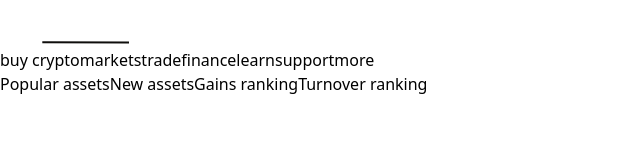
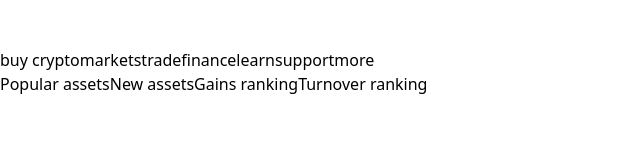
Before and after one commit to roma-marshall/crispy-octo-waffle, a Vue app: page / in a window 1280 px wide. Shown: the top 160 px of the page, without its empty margins (0-640 px from the left). Built offline with nearby package versions, Linux system fonts and the light colour scheme.

Commit message:
svg edit

```diff
--- a/src/App.vue
+++ b/src/App.vue
@@ -11,10 +11,9 @@ const target = ['Popular assets', 'New assets', 'Gains ranking', 'Turnover ranki
           <div class="flex justify-between items-center py-10">
             <div class="cursor-pointer">
               <svg version="1.2" xmlns="http://www.w3.org/2000/svg" viewBox="0 0 161 48" width="161" height="48">
-                <path fill="#0f0e0c" d="m42.3 43.2v-2l86.7 0.3v2z"/>
+                <path fill="#fff" d="m42.3 43.2v-2l86.7 0.3v2z"/>
                 <text style="transform: matrix(1,0,0,1,42,36)">
-                  <tspan x="0" y="0" font-size="24px" fill="#ffffff" font-weight="400" font-family="DejaVuSans">E
-                  </tspan>
+                  <tspan x="0" y="0" font-size="24px" fill="#ffffff" font-weight="400" font-family="DejaVuSans">E</tspan>
                   <tspan y="0" font-size="24px" fill="#ffffff" font-weight="400" font-family="DejaVuSans">X</tspan>
                   <tspan y="0" font-size="24px" fill="#ffffff" font-weight="400" font-family="DejaVuSans">c</tspan>
                   <tspan y="0" font-size="24px" fill="#ffffff" font-weight="400" font-family="DejaVuSans">h</tspan>
```
Also changed, not shown: src/assets/img/logo.svg.
